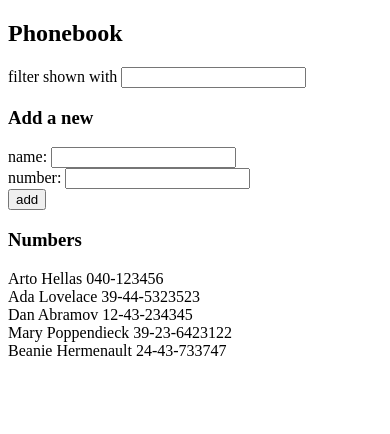
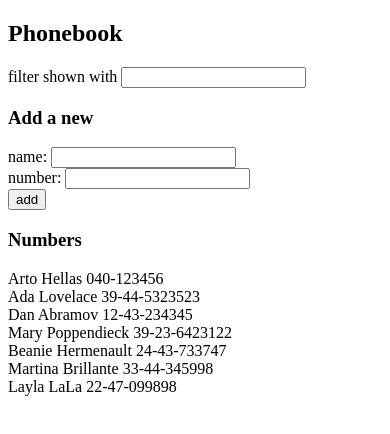
Before and after one commit to HatofulGirlfriend/fullstackopen-exercises, a React (Create React App) app in the folder part2/thephonebook/: page / in a window 390 px wide. Shown: the top 434 px of the page. Built offline with nearby package versions, Linux system fonts and the light colour scheme; data requests are answered from the project's data file.

Commit message:
2.13: The Phonebook step8

```diff
--- a/part2/thephonebook/db.json
+++ b/part2/thephonebook/db.json
@@ -24,6 +24,16 @@
       "name": "Beanie Hermenault",
       "number": "24-43-733747",
       "id": 5
+    },
+    {
+      "name": "Martina Brillante",
+      "number": "33-44-345998",
+      "id": 6
+    },
+    {
+      "name": "Layla LaLa",
+      "number": "22-47-099898",
+      "id": 7
     }
   ]
 }
--- a/part2/thephonebook/src/App.js
+++ b/part2/thephonebook/src/App.js
@@ -3,6 +3,7 @@
 import PersonForm from "./components/PersonForm";
 import Persons from "./components/Persons";
 import Filter from "./components/Filter";
+import personService from "./services/persons"
 
 const App = () => {
   const [persons, setPersons] = useState([]);
@@ -11,18 +12,14 @@
   const [selected, setSelected] = useState(persons);
   const [newSearch, setNewSearch] = useState("");
 
-  const hook = () => {
-    console.log("effect")
-    axios
-      .get("http://localhost:3001/persons")
-      .then(response => {
-        console.log("promise fulfilled")
-        setPersons(response.data)
-        setSelected(response.data)
+  useEffect(() => {
+    personService
+      .getAll()
+      .then(initialPersons => {
+        setPersons(initialPersons)
+        setSelected(initialPersons)
       })
-  }
-
-  useEffect(hook, [])
+  }, [])
 
   const addName = (event) => {
     event.preventDefault();
@@ -35,16 +32,13 @@
         number: newNumber,
         id: persons.length + 1,
       };
-      axios
-        .post("http://localhost:3001/persons", nameObject)
-        .then(response => {
-          console.log(response)
-          setPersons(persons.concat(response.data));
-          setSelected(persons.concat(response.data));
+      personService
+        .create(nameObject)
+        .then(returnedPerson => {
+          setPersons(persons.concat(returnedPerson))
+          setSelected(persons.concat(returnedPerson))
         })
-
     }
-
     setNewName("");
     setNewNumber("");
   };
--- /dev/null
+++ b/part2/thephonebook/src/services/persons.js
@@ -0,0 +1,14 @@
+import axios from "axios"
+const baseUrl = "http://localhost:3001/persons"
+
+const getAll = () => {
+    const request = axios.get(baseUrl)
+    return request.then(response => response.data)
+}
+
+const create = nameObject => {
+    const request = axios.post(baseUrl, nameObject)
+    return request.then(response => response.data)
+}
+
+export default { getAll, create }
```
